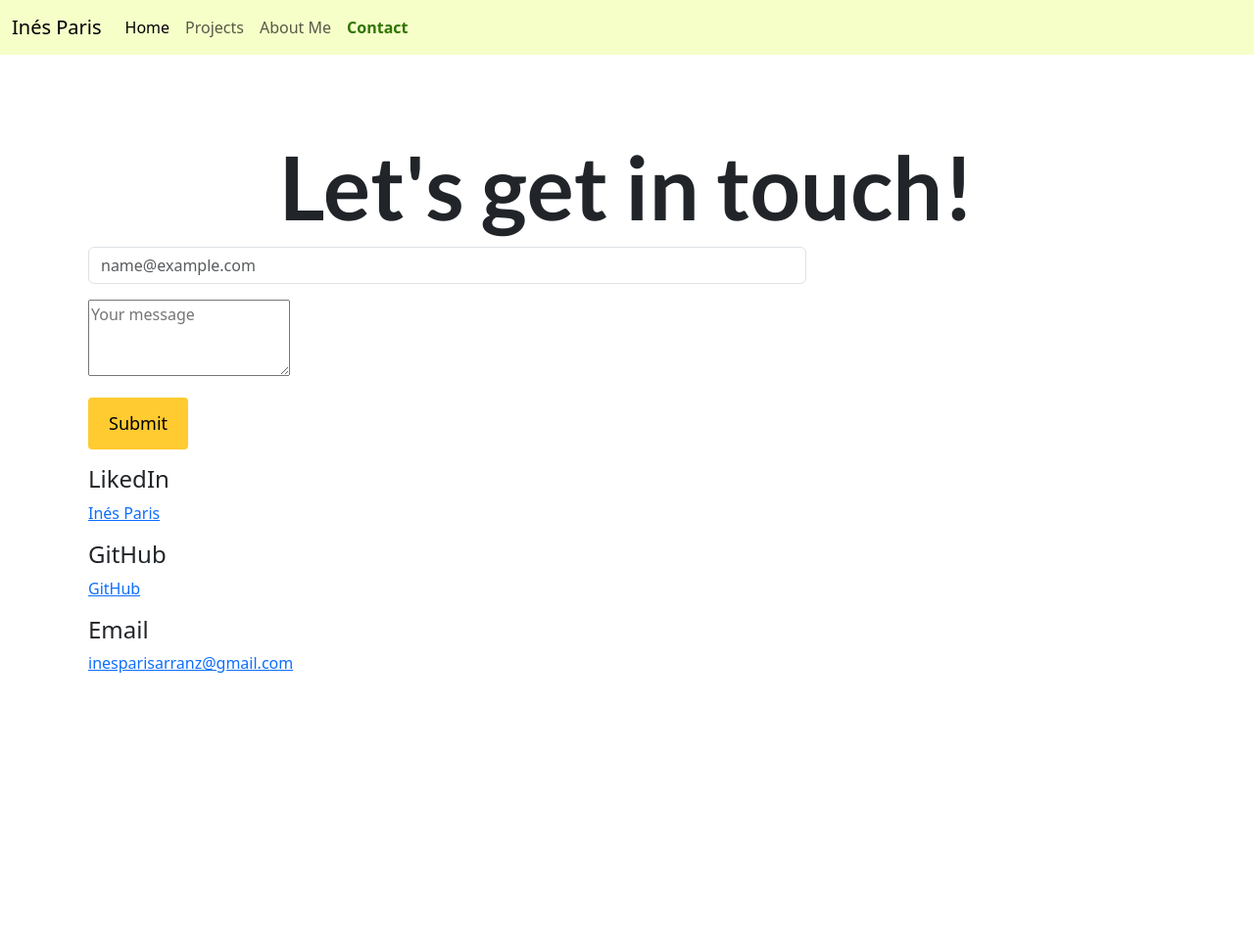
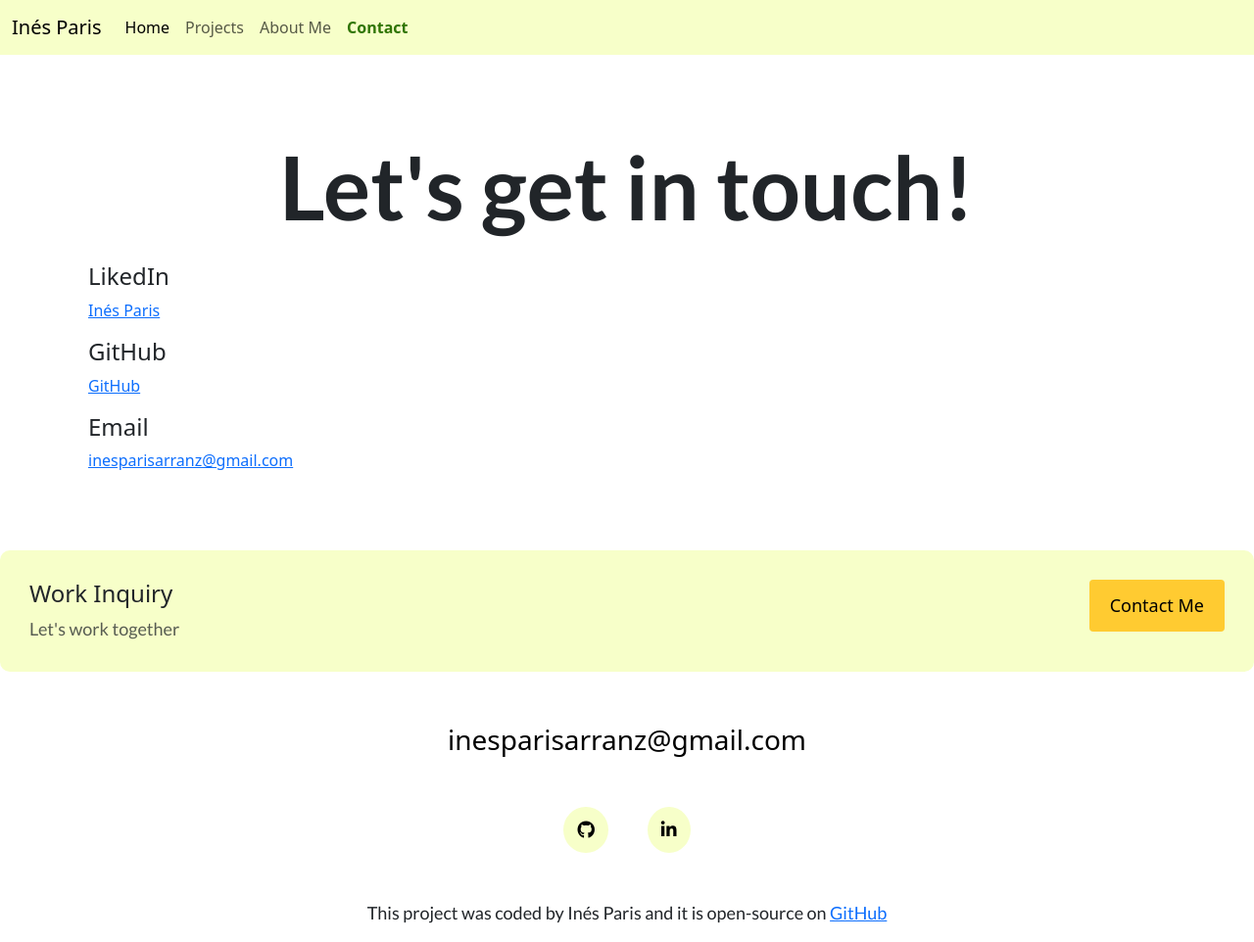
Before and after one commit to InesParis/portfolio, a plain HTML site: page contact.html in a window 1280 px wide. Shown: the whole page at 98% size. Before the commit the page ends 800 px from the top, so only its background shows below. Drawn offline with nearby package versions, Linux system fonts and the light colour scheme.

Commit message:
update contact page

```diff
--- a/contact.html
+++ b/contact.html
@@ -67,31 +67,6 @@
         <h1>Let's get in touch!</h1>
 
         <div class="row">
-          <form
-            target="_blank"
-            action="https//:formsubmit.co/inesparisarranz.com"
-            method="POST"
-          >
-            <div class="col-md-8">
-              <div class="mb-3">
-                <input
-                  type="email"
-                  class="form-control"
-                  id="exampleFormControlInput1"
-                  placeholder="name@example.com"
-                />
-              </div>
-              <div class="mb-3">
-                <textarea
-                  class="your message"
-                  id="exampleFormControlTextarea1"
-                  rows="3"
-                  placeholder="Your message"
-                ></textarea>
-              </div>
-              <input type="submit" class="btn btn-branding" />
-            </div>
-          </form>
           <div class="col-md-4">
             <p></p>
             <h4>LikedIn</h4>
@@ -114,5 +89,36 @@
         </div>
       </div>
     </div>
+    <footer id="contact">
+      <div class="contact-box d-flex justify-content-between mb-5">
+        <div>
+          <h4>Work Inquiry</h4>
+          <p class="text-muted">Let's work together</p>
+        </div>
+        <div>
+          <a href="/contact.html" class="btn btn-branding">Contact Me</a>
+        </div>
+      </div>
+      <div class="d-flex justify-content-center mb-5">
+        <a href="mailto:inesparisarranz@gmail.com" class="email-link"
+          >inesparisarranz@gmail.com</a
+        >
+      </div>
+      <div class="social-link d-flex justify-content-center mb-5">
+        <a href="https://github.com/InesParis" target="_blank">
+          <i class="fa-brands fa-github"></i
+        ></a>
+        <a
+          href="https://www.linkedin.com/in/ines-paris-345aa413a/"
+          target="_blank"
+        >
+          <i class="fa-brands fa-linkedin-in"></i
+        ></a>
+      </div>
+      <p class="text-center mt-5">
+        This project was coded by Inés Paris and it is open-source on
+        <a href="https://github.com/InesParis/portfolio">GitHub</a>
+      </p>
+    </footer>
   </body>
 </html>
```
